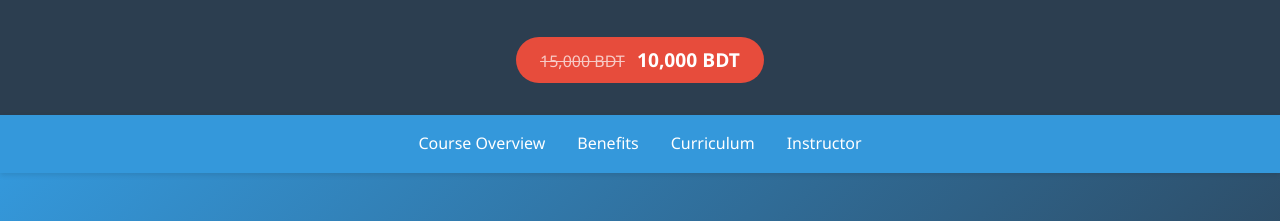
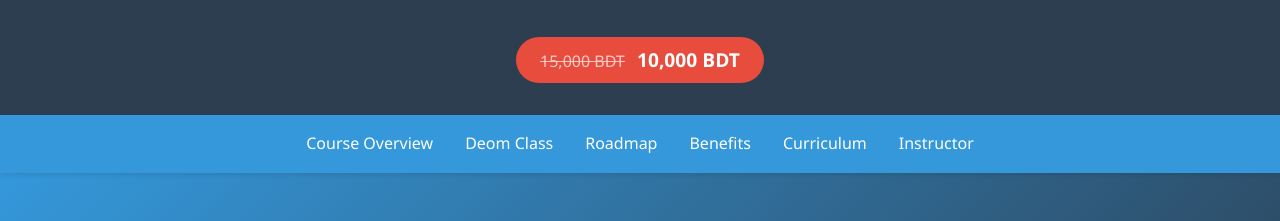
Before and after one commit to Junayed-Bin-Karim/6-Month-Frontend-Web-Development, a plain HTML site: page index.html in a window 1280 px wide. Shown: the part 122-343 px from the top of the page. Drawn offline with Linux system fonts and the light colour scheme.

Commit message:
Update project files

```diff
--- a/index.html
+++ b/index.html
@@ -16,6 +16,11 @@
   <div class="mobile-menu">
     <ul>
       <li><a href="#overview">Course Overview</a></li>
+
+      <li><a href="#demo-class">Deom Class</a></li>
+      <li><a href="#roadmap">Roadmap</a></li>
+
+
       <li><a href="#benefits">Benefits</a></li>
       <li><a href="#curriculum">Curriculum</a></li>
       <li><a href="#instructor">Instructor</a></li>
@@ -45,6 +50,11 @@
     <div class="container">
       <ul>
        <li><a href="#overview">Course Overview</a></li>
+
+      <li><a href="#demo-class">Deom Class</a></li>
+      <li><a href="#roadmap">Roadmap</a></li>
+
+
       <li><a href="#benefits">Benefits</a></li>
       <li><a href="#curriculum">Curriculum</a></li>
       <li><a href="#instructor">Instructor</a></li>
@@ -111,6 +121,7 @@
 
 
 
+<section id="roadmap" >
 
 
 <section class="roadmap-section">
@@ -279,6 +290,11 @@
           <h3>Quick Links</h3>
           <ul>
             <li><a href="#overview">Course Overview</a></li>
+
+      <li><a href="#demo-class">Deom Class</a></li>
+      <li><a href="#roadmap">Roadmap</a></li>
+
+
       <li><a href="#benefits">Benefits</a></li>
       <li><a href="#curriculum">Curriculum</a></li>
       <li><a href="#instructor">Instructor</a></li>
```
Lines whose indentation alone changed are shown as unchanged.
